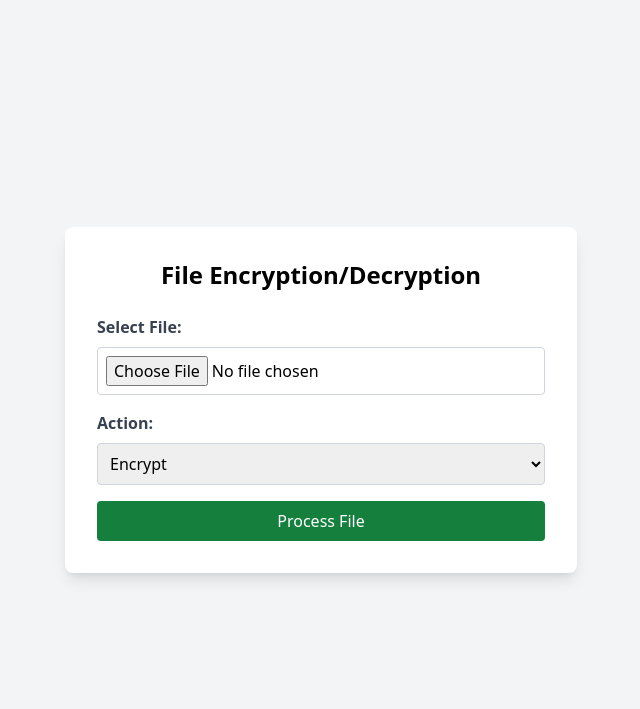
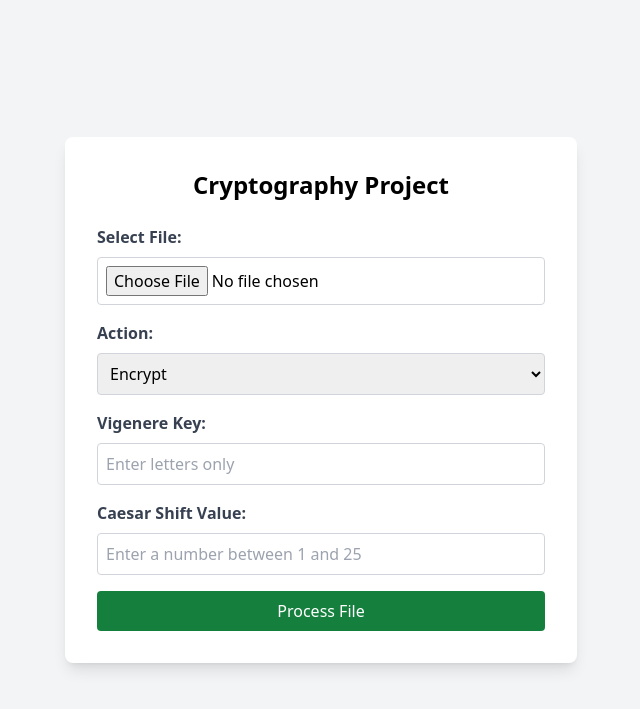
Before and after one commit to Jaden-77/Cyptography-Project, a Flask app: page / in a window 1280 px wide. Shown: the top 709 px of the page, without its empty margins (319-959 px from the left). Run offline with Flask 3, Linux system fonts and the light colour scheme; some libraries are stand-ins or nearby versions.

Commit message:
last uopdates

```diff
--- a/app.py
+++ b/app.py
@@ -5,8 +5,6 @@ from Crypto.Random import get_random_bytes
 from Crypto.Util.Padding import pad, unpad
 import os
 import base64
-import random
-from docx import Document
 
 app = Flask(__name__)
 
@@ -21,104 +19,66 @@ def generate_key_pair():
 
     with open('keys/private_key.pem', 'wb') as private_key_file:
         private_key_file.write(private_key)
+
     with open('keys/public_key.pem', 'wb') as public_key_file:
         public_key_file.write(public_key)
 
-def encrypt_file(file_path, key_path, output_file_path):
-    print(f"Starting encryption process for file: {file_path}")
-
+# Encrypt the file
+def encrypt_file(file_path, key_path, output_file_path, vigenere_key, caesar_shift):
     with open(key_path, 'rb') as key_file:
         key = RSA.import_key(key_file.read())
-        print("RSA public key successfully loaded.")
 
-    # Generate a random symmetric AES key
     symmetric_key = get_random_bytes(16)
     cipher_rsa = PKCS1_OAEP.new(key)
     enc_symmetric_key = cipher_rsa.encrypt(symmetric_key)
-    print(f"Generated symmetric AES key: {symmetric_key}")
-    print(f"Encrypted symmetric AES key: {enc_symmetric_key}")
 
-    # Use AES to encrypt the file content
     cipher_aes = AES.new(symmetric_key, AES.MODE_EAX)
     with open(file_path, 'rb') as file:
         plaintext = file.read()
-        print(f"Plaintext read from file: {plaintext[:100]}...")  # Print the first 100 bytes
         ciphertext, tag = cipher_aes.encrypt_and_digest(pad(plaintext, AES.block_size))
-    print(f"Ciphertext (AES) generated: {ciphertext[:100]}...")  # Print the first 100 bytes
-    print(f"Nonce: {cipher_aes.nonce}")
-    print(f"Tag: {tag}")
 
-    # Apply Caesar cipher to the base64-encoded ciphertext
+    # Apply Caesar cipher to the Base64-encoded ciphertext
     base64_ciphertext = base64.b64encode(ciphertext).decode('utf-8')
-    caesar_ciphertext = caesar_encrypt(base64_ciphertext, 3)
-    print(f"Ciphertext after Caesar cipher: {caesar_ciphertext[:100]}...")  # Print the first 100 characters
+    caesar_ciphertext = caesar_encrypt(base64_ciphertext, caesar_shift)
 
-    # Apply Vigenère cipher to the result of Caesar cipher
-    vigenere_ciphertext = vigenere_encrypt(caesar_ciphertext, 'KEY')
-    print(f"Ciphertext after Vigenère cipher: {vigenere_ciphertext[:100]}...")  # Print the first 100 characters
+    # Apply Vigenère cipher to further secure the data
+    vigenere_ciphertext = vigenere_encrypt(caesar_ciphertext, vigenere_key)
 
-    # Write all encrypted parts to the output file
     with open(output_file_path, 'wb') as encrypted_file:
         encrypted_file.write(enc_symmetric_key)
         encrypted_file.write(cipher_aes.nonce)
         encrypted_file.write(tag)
         encrypted_file.write(vigenere_ciphertext.encode('utf-8'))
-    print(f"Encryption completed and saved to {output_file_path}")
 
-def decrypt_file(file_path, key_path, output_file_path):
-    print(f"Starting decryption process for file: {file_path}")
-
+# Decrypt the file
+def decrypt_file(file_path, key_path, output_file_path, vigenere_key, caesar_shift):
     with open(key_path, 'rb') as key_file:
         key = RSA.import_key(key_file.read())
-        print("RSA private key successfully loaded.")
 
-    # Read encrypted content
     with open(file_path, 'rb') as encrypted_file:
         enc_symmetric_key = encrypted_file.read(256)
-        print("Encrypted symmetric key read.")
         nonce = encrypted_file.read(16)
-        print(f"Nonce: {nonce}")
         tag = encrypted_file.read(16)
-        print(f"Tag: {tag}")
         vigenere_ciphertext = encrypted_file.read().decode('utf-8')
-        print("Final Vigenère ciphertext read from the file.")
 
-    # Decrypt the symmetric AES key using RSA
     cipher_rsa = PKCS1_OAEP.new(key)
-    try:
-        symmetric_key = cipher_rsa.decrypt(enc_symmetric_key)
-        print("Symmetric AES key successfully decrypted.")
-    except ValueError as e:
-        print(f"Error during RSA decryption of symmetric key: {e}")
-        return None
+    symmetric_key = cipher_rsa.decrypt(enc_symmetric_key)
 
-    try:
-        # Reverse Vigenère cipher
-        vigenere_decrypted = vigenere_decrypt(vigenere_ciphertext, 'KEY')
-        print("Vigenère decryption successful.")
+    # Reverse the Vigenère cipher
+    vigenere_decrypted = vigenere_decrypt(vigenere_ciphertext, vigenere_key)
 
-        # Reverse Caesar cipher
-        caesar_decrypted = caesar_decrypt(vigenere_decrypted, 3)
-        print("Caesar decryption successful.")
+    # Reverse the Caesar cipher
+    caesar_decrypted = caesar_decrypt(vigenere_decrypted, caesar_shift)
 
-        # Decode from base64
-        decoded_ciphertext = base64.b64decode(caesar_decrypted)
-        print("Base64 decoding successful.")
+    # Decode from Base64 and decrypt the file content with AES
+    decoded_ciphertext = base64.b64decode(caesar_decrypted)
+    cipher_aes = AES.new(symmetric_key, AES.MODE_EAX, nonce=nonce)
+    decrypted_bytes = unpad(cipher_aes.decrypt_and_verify(decoded_ciphertext, tag), AES.block_size)
 
-        # Use AES to decrypt the file content with the symmetric key
-        cipher_aes = AES.new(symmetric_key, AES.MODE_EAX, nonce=nonce)
-        decrypted_bytes = unpad(cipher_aes.decrypt_and_verify(decoded_ciphertext, tag), AES.block_size)
-        print("AES decryption and integrity check successful.")
+    with open(output_file_path, 'wb') as decrypted_file:
+        decrypted_file.write(decrypted_bytes)
 
-        # Write the decrypted content to the output file
-        with open(output_file_path, 'wb') as decrypted_file:
-            decrypted_file.write(decrypted_bytes)
-        print(f"Decryption completed and saved to {output_file_path}.")
-    except Exception as e:
-        print(f"Error during the decryption chain: {e}")
-        return None
-
-# Cipher Functions
+# Caesar cipher functions
 def caesar_encrypt(plaintext, shift):
     ciphertext = ""
     for char in plaintext:
@@ -133,6 +93,7 @@ def caesar_encrypt(plaintext, shift):
 def caesar_decrypt(ciphertext, shift):
     return caesar_encrypt(ciphertext, -shift)
 
+# Vigenère cipher functions
 def vigenere_encrypt(plaintext, keyword):
     ciphertext = ""
     keyword_repeated = (keyword * (len(plaintext) // len(keyword) + 1))[:len(plaintext)]
@@ -148,6 +109,7 @@ def vigenere_encrypt(plaintext, keyword):
 def vigenere_decrypt(ciphertext, keyword):
     return vigenere_encrypt(ciphertext, ''.join([chr((26 - (ord(k) - ord('A'))) % 26 + ord('A')) for k in keyword]))
 
+# Flask routes
 @app.route('/')
 def index():
     return render_template('index.html')
@@ -160,18 +122,20 @@ def process():
     file_path = os.path.join('uploads', filename)
     file.save(file_path)
 
+    # Get Vigenère key and Caesar shift from form input
+    vigenere_key = request.form['vigenere_key']
+    caesar_shift = int(request.form['caesar_shift'])
+
     if operation == 'encrypt':
         output_filename = 'encrypted_file' + os.path.splitext(file.filename)[-1]
         output_file_path = os.path.join('uploads', output_filename)
-        encrypt_file(file_path, 'keys/public_key.pem', output_file_path)
-        file_type = 'encrypted'
+        encrypt_file(file_path, 'keys/public_key.pem', output_file_path, vigenere_key, caesar_shift)
     elif operation == 'decrypt':
         output_filename = 'decrypted_file' + os.path.splitext(file.filename)[-1]
         output_file_path = os.path.join('uploads', output_filename)
-        decrypt_file(file_path, 'keys/private_key.pem', output_file_path)
-        file_type = 'decrypted'
+        decrypt_file(file_path, 'keys/private_key.pem', output_file_path, vigenere_key, caesar_shift)
 
-    return render_template('download.html', operation=operation, filename=output_filename, file_type=file_type)
+    return render_template('download.html', operation=operation, filename=output_filename)
 
 @app.route('/download/<filename>')
 def download(filename):
--- a/templates/index.html
+++ b/templates/index.html
@@ -5,10 +5,20 @@
     <meta name="viewport" content="width=device-width, initial-scale=1.0">
     <title>Cryptography Project</title>
     <script src="https://cdn.tailwindcss.com"></script>
+    <script>
+        function validateKeyInput(event) {
+            // Allow only letters (both lowercase and uppercase)
+            const pattern = /^[a-zA-Z]*$/;
+            if (!pattern.test(event.target.value)) {
+                alert("Please enter letters only for the Vigenere key.");
+                event.target.value = event.target.value.replace(/[^a-zA-Z]/g, '');
+            }
+        }
+    </script>
 </head>
 <body class="bg-gray-100 flex items-center justify-center min-h-screen">
     <div class="bg-white shadow-lg rounded-lg p-8 w-full max-w-lg">
-        <h1 class="text-2xl font-bold text-center mb-6">File Encryption/Decryption</h1>
+        <h1 class="text-2xl font-bold text-center mb-6">Cryptography Project</h1>
 
         <form action="/process" method="POST" enctype="multipart/form-data" class="space-y-4">
             <div>
@@ -24,6 +34,18 @@
                 </select>
             </div>
 
+            <div>
+                <label class="block text-gray-700 font-semibold mb-2">Vigenere Key:</label>
+                <input type="text" name="vigenere_key" required class="w-full p-2 border border-gray-300 rounded"
+                       oninput="validateKeyInput(event)" placeholder="Enter letters only">
+            </div>
+
+            <div>
+                <label class="block text-gray-700 font-semibold mb-2">Caesar Shift Value:</label>
+                <input type="number" name="caesar_shift" required class="w-full p-2 border border-gray-300 rounded"
+                       min="1" max="25" placeholder="Enter a number between 1 and 25">
+            </div>
+
             <button type="submit" class="w-full bg-green-700 hover:bg-green-600 text-white py-2 rounded mt-4">
                 Process File
             </button>
```
Also changed, not shown: uploads/decrypted_file.png (deleted), uploads/encrypted_file.png (deleted), uploads/uploaded_file.png (deleted), 2 other files.
